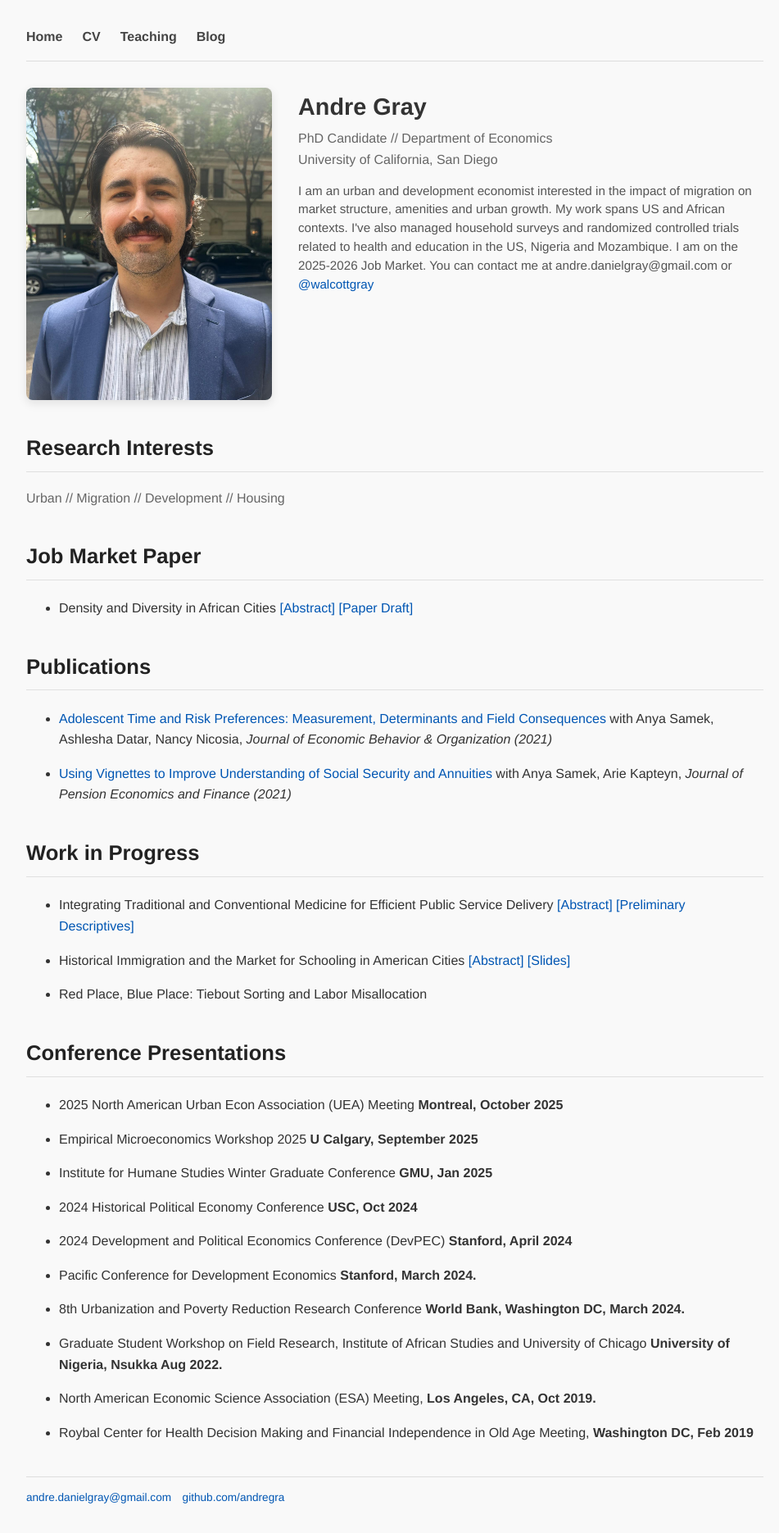
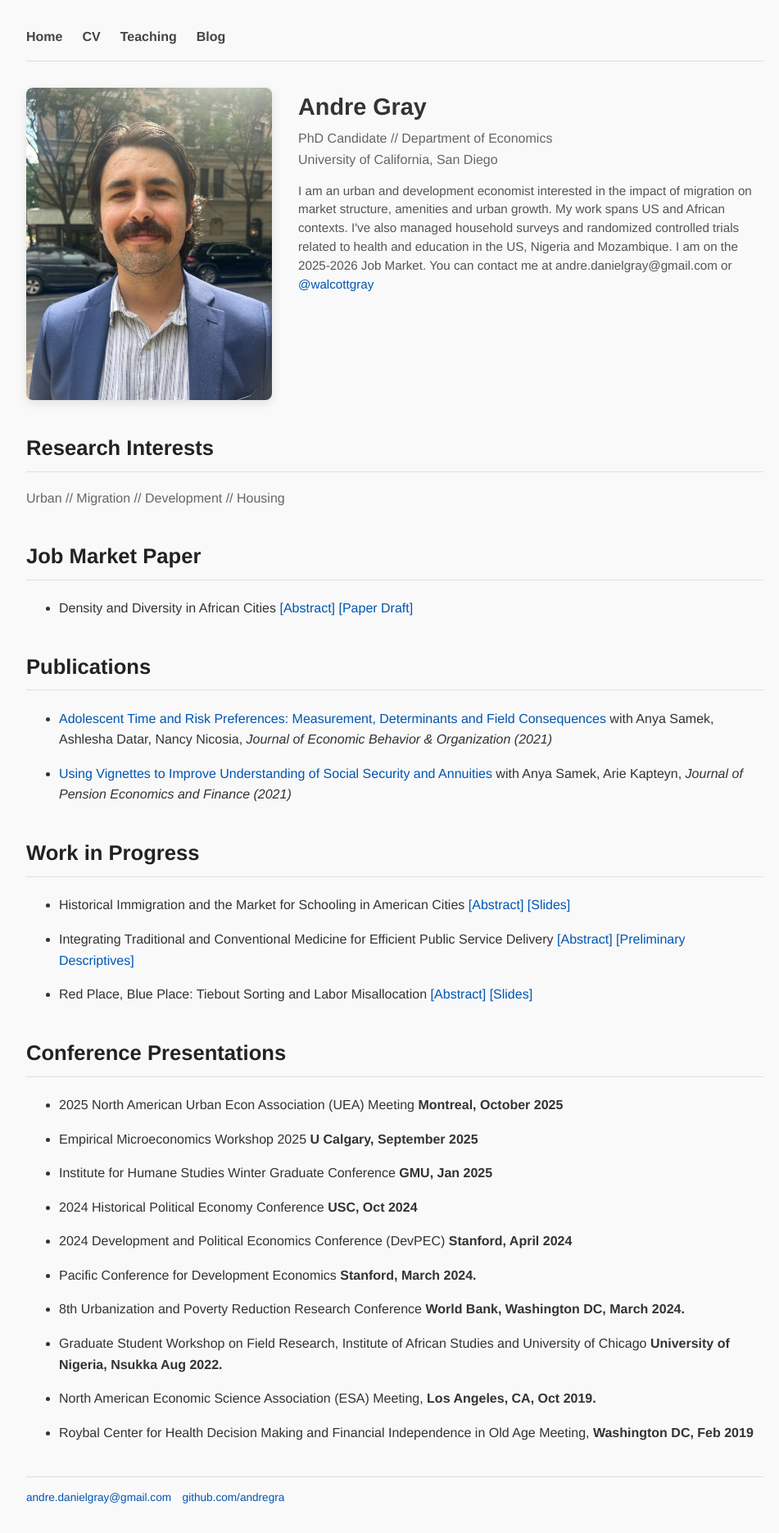
Before and after one commit to andregra/andregra.github.io, a Jekyll site: the page built from index.md, in a window 1280 px wide. Shown: the whole page at 82% size, without its empty margins (158-1109 px from the left). Built offline with Jekyll 4.4.1, drawn with Linux system fonts in a browser that asks for light colours; some of the changed lines change nothing that is shown.

Commit message:
Update index.md

```diff
--- a/index.md
+++ b/index.md
@@ -43,6 +43,14 @@ title: Andre Gray
 	  	</ul>
 	<h2> Work in Progress </h2>
 <ul class="papers">
+<li> Historical Immigration and the Market for Schooling in American Cities
+<span class="clickable-paper"> [Abstract] </span>
+  <a href="#">[Slides]</a>
+<div class="abstract">
+I study the impact of historical migration to American cities on public and private schools in the US. Catholic migrants from southern Europe in the period 1880-1940 created a large demand for private religious schooling in northeastern US cities. How did the demand for private schools affect the growth of the emerging public school sector in these cities? I examine the long term impact of migrants on the strength and persistence of private schools by leveraging within-city variation in exposure to Catholic country migrants, and national-level immigration shocks. Using a novel dataset of digitized information on the location and characteristics of individual public and Catholic schools, I show how Catholic immigration affected new school openings, the human capital of native born children, and the teacher labor market.
+    </div>
+</li>
+
 <li> Integrating Traditional and Conventional Medicine for Efficient Public Service Delivery
 <span class="clickable-paper"> [Abstract] </span>
   <a href="">[Preliminary Descriptives]</a>
@@ -51,14 +59,12 @@ Traditional healers are a trusted and widespread presence in many African countr
 rural areas. It will also examine how healer practices and pricing respond to training and how clinics are impacted in terms of patient load and congestion.
     </div>
 </li>
-<li> Historical Immigration and the Market for Schooling in American Cities
-<span class="clickable-paper"> [Abstract] </span>
+<li> Red Place, Blue Place: Tiebout Sorting and Labor Misallocation
+	<span class="clickable-paper"> [Abstract] </span>
   <a href="#">[Slides]</a>
 <div class="abstract">
-I study the impact of historical migration to American cities on public and private schools in the US. Catholic migrants from southern Europe in the period 1880-1940 created a large demand for private religious schooling in northeastern US cities. How did the demand for private schools affect the growth of the emerging public school sector in these cities? I examine the long term impact of migrants on the strength and persistence of private schools by leveraging within-city variation in exposure to Catholic country migrants, and national-level immigration shocks. Using a novel dataset of digitized information on the location and characteristics of individual public and Catholic schools, I show how Catholic immigration affected new school openings, the human capital of native born children, and the teacher labor market.
+Labor demand shocks drive changes in the composition of skills and occupations in affected areas. The migrants that respond to these shocks also bring with them political identites that can affect the decision making of municipalities. As the diploma divide widens the educational gap between different political identities, the affect of labor demand shocks may also be polarized along political lines. Using US voter registration records, we study the impact of labor demand shocks on the political composition of migrants. We create a panel of county to county migration flows by Democrat and Republican status, and then examine how these flows change in response to shocks and over time. We document increasing polarization of flows from Democrats to Democratic majority areas, and vice versa. We show that the ratio of Democrat to Republican migrants is unresponsive to a battery of county and state policy shocks. We then explore how different functions of labor demand shocks change migrant composition.
     </div>
-</li>
-<li> Red Place, Blue Place: Tiebout Sorting and Labor Misallocation
 </li>
 	  	</ul>
 	  <h2> Conference Presentations </h2>
```
